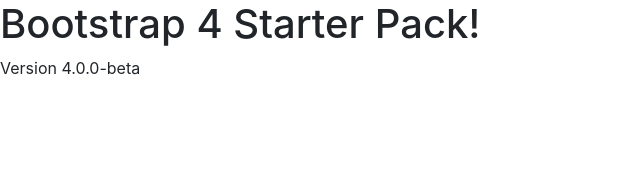
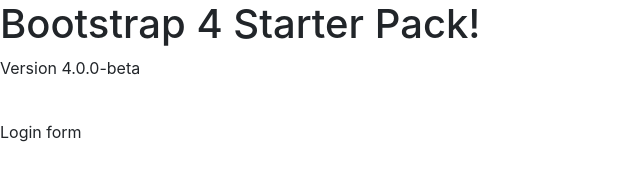
Before and after one commit to Rextoother/bs4starter, a website: page src/index.html in a window 1280 px wide. Shown: the full height of the page, 0-640 px from the left. Drawn offline with nearby package versions, Linux system fonts and the light colour scheme.

Commit message:
login form

```diff
--- a/src/index.html
+++ b/src/index.html
@@ -12,7 +12,8 @@
 <body>
 <h1>Bootstrap 4 Starter Pack!</h1>
 <p>Version 4.0.0-beta</p>
-
+<br>
+<p>Login form</p>
 <script src="js/jquery.min.js"></script>
 <script src="js/popper.min.js"></script>
 <script src="js/bootstrap.min.js"></script>
```
Also changed, not shown: src/login.html (added, +1 -0 lines).
